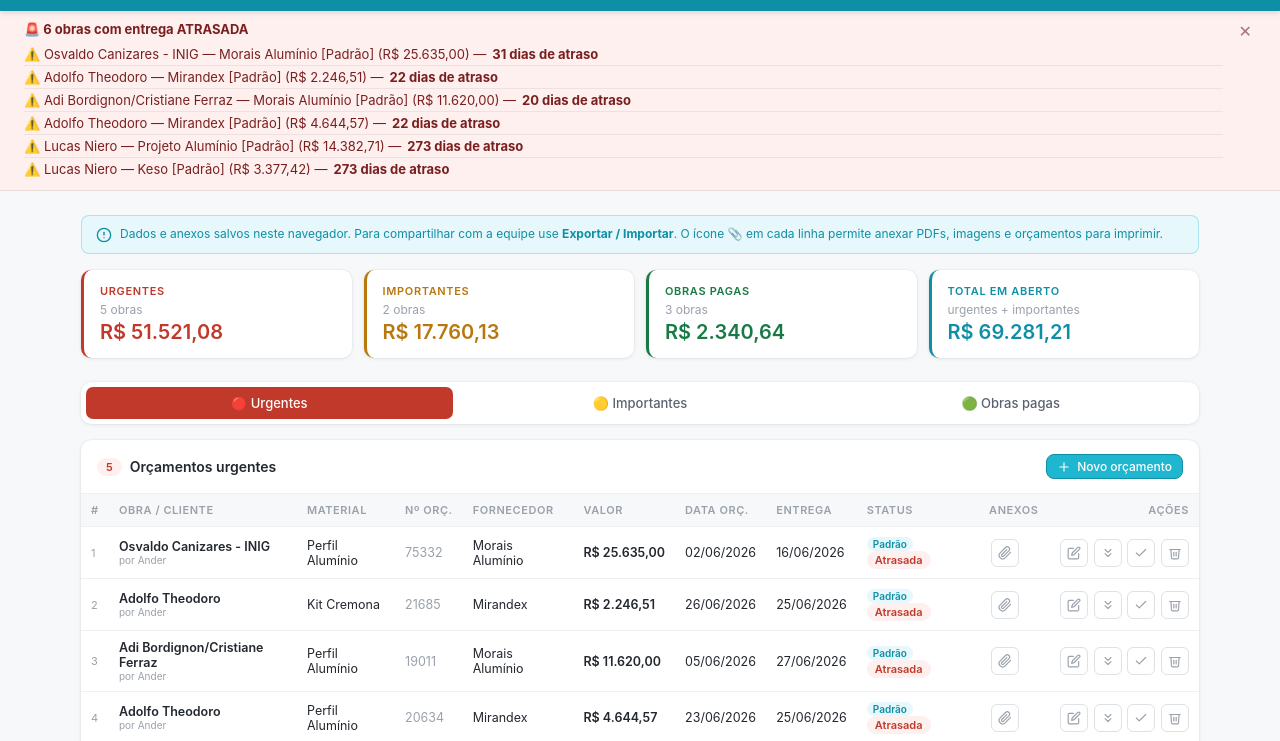
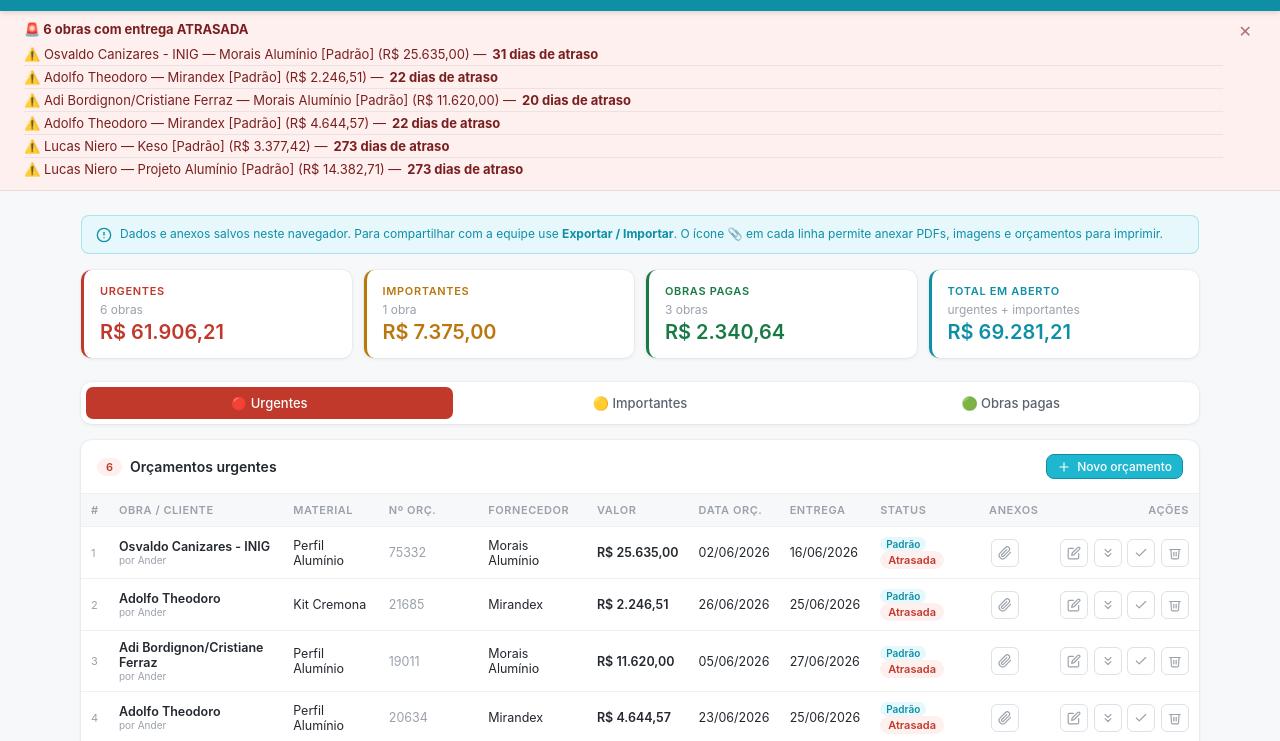
Before and after one commit to DAluminium/orcamentos, a plain HTML site: page index.html in a window 1280 px wide. Shown: the part 43-784 px from the top of the page. Drawn offline with Linux system fonts and the light colour scheme.

Commit message:
Update index.html

```diff
--- a/index.html
+++ b/index.html
@@ -390,6 +390,42 @@ function load(){
 }
 function persist(){ localStorage.setItem('dalum-data',JSON.stringify(data)); }
 
+function reclassifyAll(){
+  const today = new Date(); today.setHours(0,0,0,0);
+
+  function getDiff(r){
+    if(!r.entrega||r.entrega==='—') return null;
+    const dt=new Date(r.entrega); dt.setHours(0,0,0,0);
+    return Math.round((dt-today)/(1000*60*60*24));
+  }
+
+  // Move importante → urgente when lead time is compromised
+  const toUrgente=[];
+  data.importante.forEach((r,i)=>{
+    const diff=getDiff(r); if(diff===null) return;
+    const threshold=r.tipo==='especial'?60:30;
+    if(diff<=threshold) toUrgente.push(i);
+  });
+  toUrgente.reverse().forEach(i=>{
+    const r=data.importante[i];
+    data.urgente.push({...r, status:'Atrasada'});
+    data.importante.splice(i,1);
+  });
+
+  // Move urgente → importante when still within safe lead time
+  const toImportante=[];
+  data.urgente.forEach((r,i)=>{
+    const diff=getDiff(r); if(diff===null) return;
+    const threshold=r.tipo==='especial'?60:30;
+    if(diff>threshold) toImportante.push(i);
+  });
+  toImportante.reverse().forEach(i=>{
+    const r=data.urgente[i];
+    data.importante.push({...r, status:'Pendente'});
+    data.urgente.splice(i,1);
+  });
+}
+
 function render(){
   renderTable('urgente',false);
   renderTable('importante',false);
@@ -536,7 +572,8 @@ function saveEntry(){
   if(!entry.obra||!entry.contrato){ alert('Obra / Cliente e Nº do Contrato são obrigatórios.'); return; }
   if(editId!==null){ data[modalType][editId]=entry; }
   else { data[modalType].push(entry); }
-  persist(); render(); closeModal();
+  reclassifyAll();
+  persist(); render(); checkNotifications(); closeModal();
 }
 function editEntry(type,idx){ openModal(type,idx); }
 function removeEntry(type,idx){
@@ -1105,6 +1142,7 @@ async function syncFromCloud(){
     const remote=await fetchBin(cfg.apiKey,cfg.binId);
     localStorage.setItem('dalum-data',JSON.stringify(remote));
     data=remote;
+    reclassifyAll();
     render();
     checkNotifications();
     setStatus('🟢 Sincronizado · '+new Date().toLocaleTimeString('pt-BR'));
@@ -1138,6 +1176,8 @@ async function load(){
     const saved=localStorage.getItem('dalum-data');
     data=saved?JSON.parse(saved):JSON.parse(JSON.stringify(INITIAL));
   }catch{ data=JSON.parse(JSON.stringify(INITIAL)); }
+  render();
+  reclassifyAll();
   render();
   checkNotifications();
   if(cfg){
```
